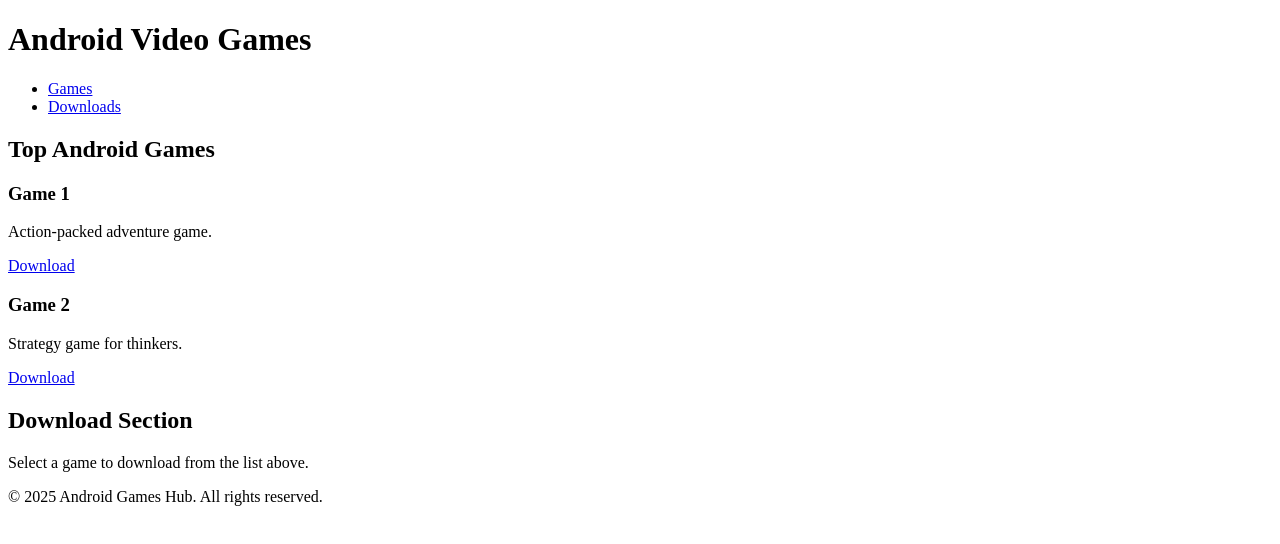
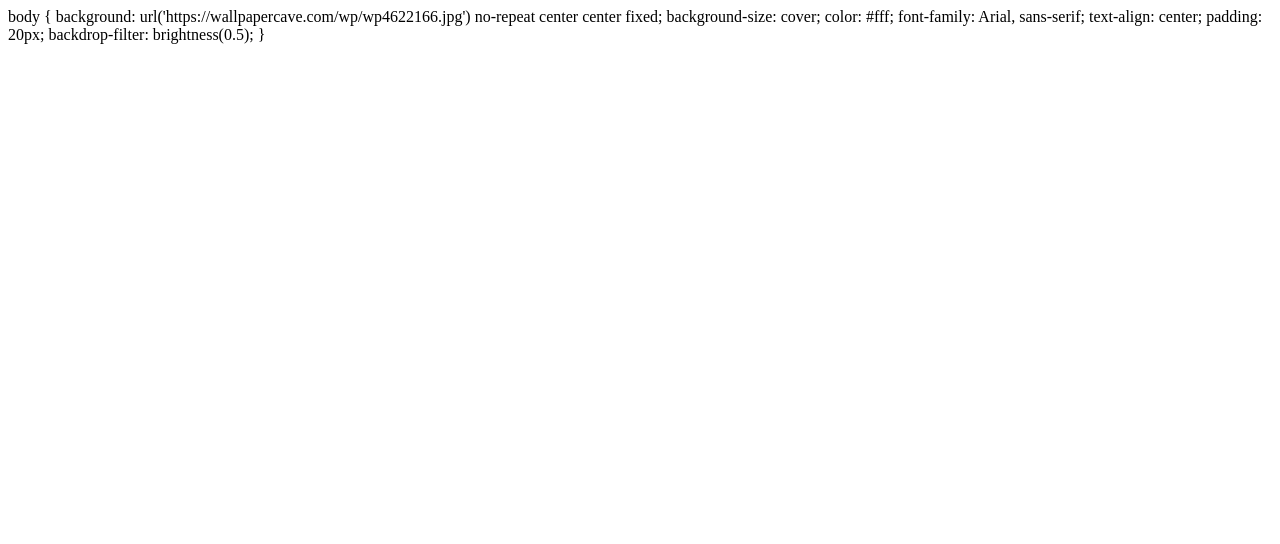
Before and after one commit to Toka211/My_First_Site, a plain HTML site: page index.html in a window 1280 px wide. Drawn offline with Linux system fonts and the light colour scheme.

Commit message:
Update index.html

```diff
--- a/index.html
+++ b/index.html
@@ -1,47 +1,9 @@
-<!DOCTYPE html>
-<html lang="en">
-<head>
-  <meta charset="UTF-8" />
-  <meta name="viewport" content="width=device-width, initial-scale=1.0"/>
-  <title>Android Video Games</title>
-  <link rel="stylesheet" href="styles.css" />
-</head>
-<body>
-  <header>
-    <h1>Android Video Games</h1>
-    <nav>
-      <ul>
-        <li><a href="#games">Games</a></li>
-        <li><a href="#downloads">Downloads</a></li>
-      </ul>
-    </nav>
-  </header>
-
-  <section id="games" class="content-section">
-    <h2>Top Android Games</h2>
-    <div class="game-list">
-      <div class="game-card">
-        <h3>Game 1</h3>
-        <p>Action-packed adventure game.</p>
-        <a href="#downloads">Download</a>
-      </div>
-      <div class="game-card">
-        <h3>Game 2</h3>
-        <p>Strategy game for thinkers.</p>
-        <a href="#downloads">Download</a>
-      </div>
-      <!-- Add more game cards as needed -->
-    </div>
-  </section>
-
-  <section id="downloads" class="content-section">
-    <h2>Download Section</h2>
-    <p>Select a game to download from the list above.</p>
-    <!-- You can add real links or APK file links here -->
-  </section>
-
-  <footer>
-    <p>&copy; 2025 Android Games Hub. All rights reserved.</p>
-  </footer>
-</body>
-</html>
+body {
+    background: url('https://wallpapercave.com/wp/wp4622166.jpg') no-repeat center center fixed;
+    background-size: cover;
+    color: #fff;
+    font-family: Arial, sans-serif;
+    text-align: center;
+    padding: 20px;
+    backdrop-filter: brightness(0.5);
+}
```
